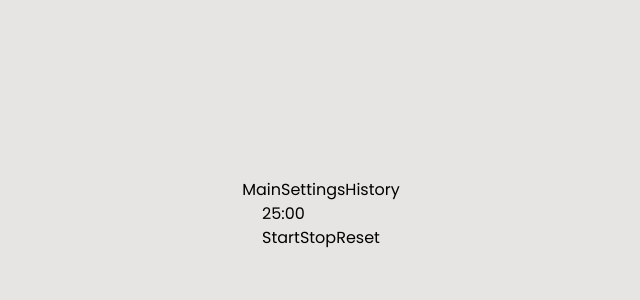
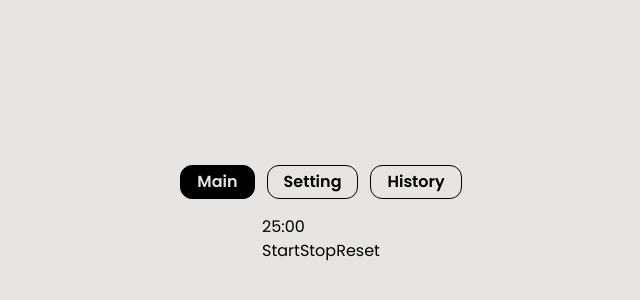
Before and after one commit to rfsyhb/doNow, a React (Vite) app: page / in a window 1280 px wide. Shown: the part 186-486 px from the top of the page, without its empty margins (319-959 px from the left). Built offline with nearby package versions, Linux system fonts and the light colour scheme.

Commit message:
styling nav button

```diff
--- a/src/App.jsx
+++ b/src/App.jsx
@@ -8,22 +8,32 @@ function App() {
 
   return (
     <div className="flex flex-col justify-center h-[100vh] items-center">
-      <nav>
-        <button type="button" onClick={() => setPage('main')}>
+      <nav className="flex flex-row gap-3 mb-[1rem]">
+        <button
+          className={`p-1 px-4 border border-black rounded-xl font-semibold ${page === 'main' ? 'bg-black text-bgColor' : 'bg-none'}`}
+          type="button"
+          onClick={() => setPage('main')}
+        >
           Main
         </button>
-        <button type="button" onClick={() => setPage('settings')}>
-          Settings
+        <button
+          className={`p-1 px-4 border border-black rounded-xl font-semibold ${page === 'setting' ? 'bg-black text-bgColor' : 'bg-none'}`}
+          type="button"
+          onClick={() => setPage('setting')}
+        >
+          Setting
         </button>
-        <button type="button" onClick={() => setPage('history')}>
+        <button
+          className={`p-1 px-4 border border-black rounded-xl font-semibold ${page === 'history' ? 'bg-black text-bgColor' : 'bg-none'}`}
+          type="button"
+          onClick={() => setPage('history')}
+        >
           History
         </button>
       </nav>
-      <div>
-        {page === 'main' && <Stopwatch />}
-        {page === 'settings' && <Settings />}
-        {page === 'history' && <History />}
-      </div>
+      {page === 'main' && <Stopwatch />}
+      {page === 'setting' && <Settings />}
+      {page === 'history' && <History />}
     </div>
   );
 }
```
